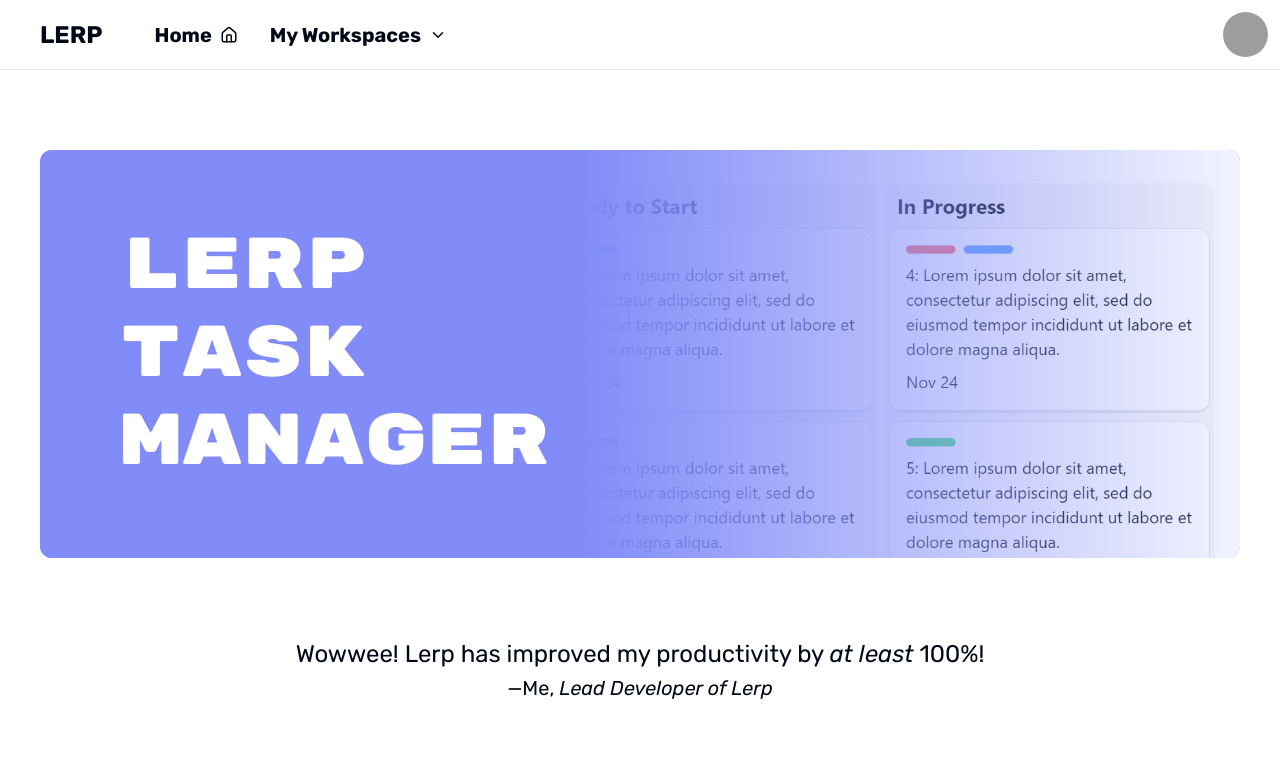
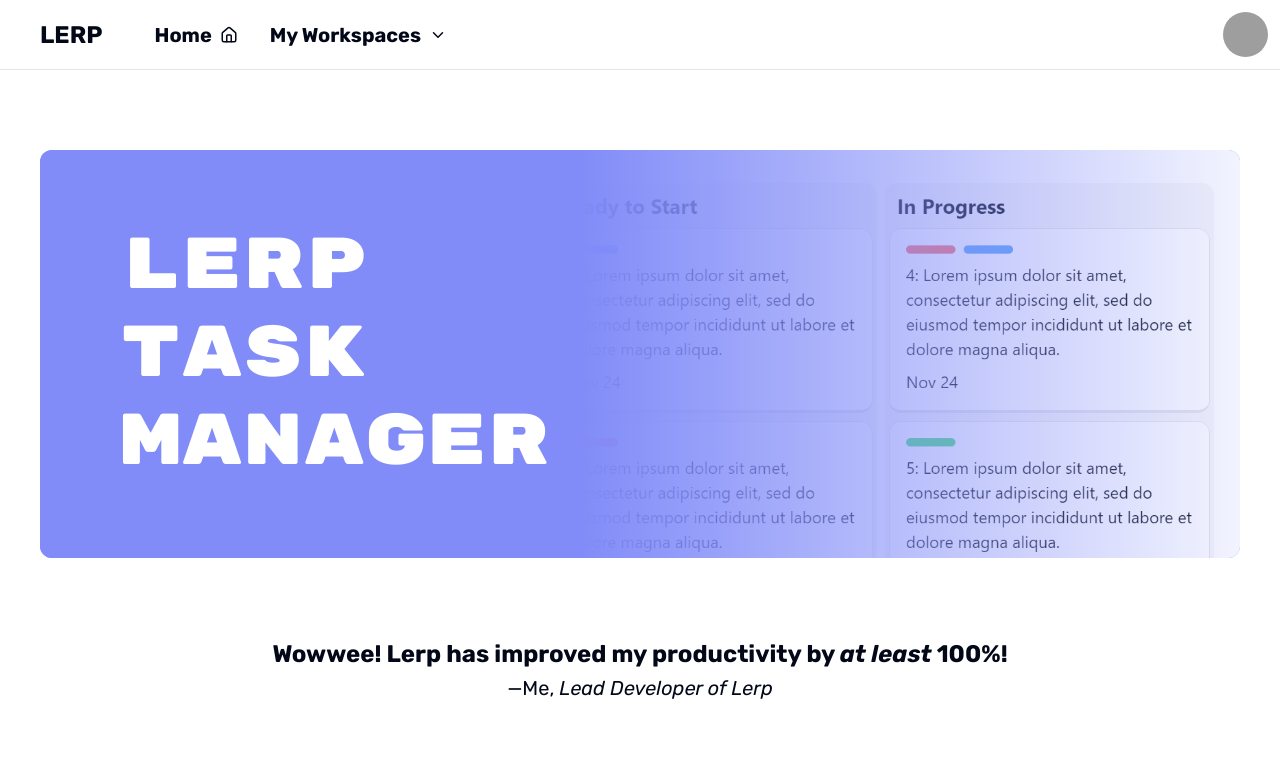
Before and after one commit to Corned/lerp, a React (Vite) app in the folder client/: page / in a window 1280 px wide. Shown: the top 781 px of the page. Built offline with nearby package versions, Linux system fonts and the light colour scheme; grey boxes are pictures that could not be loaded.

Commit message:
made quote bold

```diff
--- a/client/src/routes/Index.tsx
+++ b/client/src/routes/Index.tsx
@@ -37,7 +37,7 @@
         cite="https://github.com/corned/"
         className="my-10 flex flex-col items-center gap-1"
       >
-        <p className="font-rubik text-2xl">
+        <p className="font-rubik font-bold text-2xl">
           Wowwee! Lerp has improved my productivity by <i>at least</i> 100%!
         </p>
         <footer className="text-xl">
```
